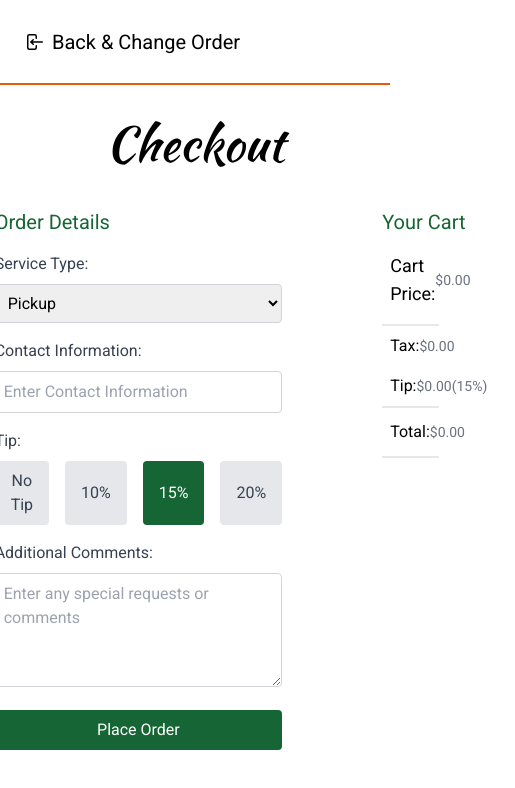
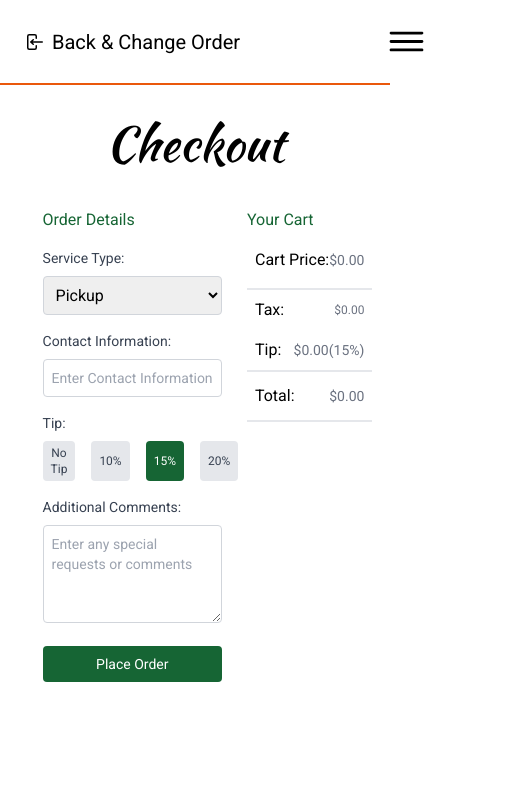
Before and after one commit to KingDonutOfAllDonuts/Leaf-Llama, a Next.js app in the folder leaf-llama/: page /order/checkout in a window 390 px wide. Shown: the top 788 px of the page, 515 px wide, since content can reach past the window. Built offline with nearby package versions, Linux system fonts and the light colour scheme.

Commit message:
checkout mobile fix, worklog

```diff
--- a/leaf-llama/components/AddToCartPopup.tsx
+++ b/leaf-llama/components/AddToCartPopup.tsx
@@ -96,7 +96,7 @@ const AddToCartPopup = ({ isOpen, foodData, closePopup, handleSubmit }) => {
           exit={{ opacity: 0 }}
         >
           <motion.div
-            className="bg-white rounded-lg shadow-lg md:w-[600px] w-[450px] h-full relative"
+            className="bg-white rounded-lg shadow-lg md:w-[600px] w-[450px] h-[calc(100%-50px)] relative"
             initial={{ y: 50, opacity: 0 }}
             animate={{ y: 0, opacity: 1 }}
             exit={{ y: 50, opacity: 0 }}
--- a/leaf-llama/components/CheckoutInfo.tsx
+++ b/leaf-llama/components/CheckoutInfo.tsx
@@ -89,16 +89,18 @@ const CheckoutInfo = () => {
   let cartPrice = 0;
   return (
     <>
-      <div className="flex w-full justify-center space-x-32 px-20">
+      <div className="flex w-full justify-center space-x-32 px-5 md:px-20">
         {/* pricing information */}
         <div className="px-5 flex justify-center mb-5">
           {/* form */}
-          <div className="w-1/2 mx-[100px]">
-            <h1 className="text-xl text-green-800 mb-4">Order Details</h1>
+          <div className="w-1/2 mx-[25px] md:mx-[100px]">
+            <h1 className="text-base md:text-xl text-green-800 mb-4">
+              Order Details
+            </h1>
             <div className="flex flex-col space-y-4">
               {/* Pickup or Table Service */}
               <div>
-                <label className="block text-gray-700 font-medium mb-2">
+                <label className="block md:text-base text-sm text-gray-700 font-medium mb-2">
                   Service Type:
                 </label>
                 <select
@@ -107,21 +109,25 @@ const CheckoutInfo = () => {
                   value={serviceType}
                   onChange={(e) => setServiceType(e.target.value)}
                 >
-                  <option value="pickup">Pickup</option>
-                  <option value="dineIn">Dine In</option>
+                  <option value="pickup" className="md:text-base text-sm">
+                    Pickup
+                  </option>
+                  <option value="dineIn" className="md:text-base text-sm">
+                    Dine In
+                  </option>
                 </select>
               </div>
 
               {/* Table Number (conditional on dine-in) */}
               {serviceType === "dineIn" && (
                 <div>
-                  <label className="block text-gray-700 font-medium mb-2">
+                  <label className="block md:text-base text-sm text-gray-700 font-medium mb-2">
                     Table Number:
                   </label>
                   <input
                     type="number"
                     placeholder="Enter table number"
-                    className={`border border-gray-300 p-2 rounded w-full ${
+                    className={`border md:text-base text-sm border-gray-300 p-2 rounded w-full ${
                       incompleteOptions.includes("tableNumber")
                         ? "border-4 border-red-500 rounded p-2"
                         : ""
@@ -138,13 +144,13 @@ const CheckoutInfo = () => {
 
               {/* Contact Information */}
               <div>
-                <label className="block text-gray-700 font-medium mb-2">
+                <label className="block text-gray-700 font-medium mb-2 md:text-base text-sm">
                   Contact Information:
                 </label>
                 <input
                   type="text"
                   placeholder="Enter Contact Information"
-                  className={`border border-gray-300 p-2 rounded w-full ${
+                  className={`border border-gray-300 p-2 rounded w-full md:text-base text-sm ${
                     incompleteOptions.includes("contact")
                       ? "border-red-500 border-4 rounded p-2"
                       : ""
@@ -157,7 +163,7 @@ const CheckoutInfo = () => {
 
               {/* Tip Selection */}
               <div>
-                <label className="block text-gray-700 font-medium mb-2">
+                <label className="block text-gray-700 font-medium mb-2 md:text-base text-sm">
                   Tip:
                 </label>
                 <div className="flex space-x-4">
@@ -165,7 +171,7 @@ const CheckoutInfo = () => {
                     <button
                       key={percentage}
                       type="button"
-                      className={`py-2 px-4 rounded transition-all ${
+                      className={`md:py-2 md:text-base text-xs px-2 py-1 md:px-4 rounded transition-all ${
                         tipPercentage === percentage
                           ? "bg-green-800 text-white"
                           : "bg-gray-200 text-gray-700 hover:bg-gray-300"
@@ -180,12 +186,12 @@ const CheckoutInfo = () => {
 
               {/* Additional Notes */}
               <div>
-                <label className="block text-gray-700 font-medium mb-2">
+                <label className="block md:text-base text-sm text-gray-700 font-medium mb-2">
                   Additional Comments:
                 </label>
                 <textarea
                   placeholder="Enter any special requests or comments"
-                  className="border border-gray-300 p-2 rounded w-full"
+                  className="border md:text-base text-sm border-gray-300 p-2 rounded w-full"
                   rows={4}
                   value={comments}
                   onChange={(e) => setComments(e.target.value)}
@@ -194,7 +200,7 @@ const CheckoutInfo = () => {
 
               {/* Submit Button */}
               <button
-                className="bg-green-800 text-white py-2 px-4 rounded hover:bg-green-700 transition"
+                className="bg-green-800 text-white py-2 px-4 rounded md:text-base text-sm hover:bg-green-700 transition"
                 onClick={validateOrder}
               >
                 {submitLoading ? "Order is Being Placed....." : "Place Order"}
@@ -203,9 +209,9 @@ const CheckoutInfo = () => {
           </div>
 
           <div className="mb-5">
-            <h1 className="text-xl text-green-800">Your Cart</h1>
+            <h1 className="text-base md:text-xl text-green-800">Your Cart</h1>
             {/* items */}
-            <div className="flex flex-col w-1/2">
+            <div className="flex flex-col">
               {cart.map((cartFood, i) => {
                 cartPrice += cartFood.data.price * cartFood.quantity;
                 return (
@@ -213,21 +219,23 @@ const CheckoutInfo = () => {
                     className="flex gap-2 border-b-2 py-1.5 px-2 transition-all w-full"
                     key={i}
                   >
-                    <p className="text-xl text-gray-500">{cartFood.quantity}</p>
+                    <p className="text-base md:text-xl text-gray-500">
+                      {cartFood.quantity}
+                    </p>
                     <div className="flex flex-col w-full">
                       <div className="flex justify-between w-full">
-                        <h3 className="font-medium text-black text-lg">
+                        <h3 className="font-medium md:text-lg text-sm text-black">
                           {cartFood.data.name}
                         </h3>
                         <div className="flex">
-                          <h4 className="text-gray-500 text-sm">
+                          <h4 className="text-gray-500 text-xs md:text-sm">
                             {formatPrice(
                               cartFood.data.price * cartFood.quantity
                             )}
                           </h4>
                         </div>
                       </div>
-                      <p className="text-sm text-gray-500 p-1">
+                      <p className="text-xs md:text-sm text-gray-500 p-1">
                         {cartFood.data.desc}
                       </p>
                     </div>
@@ -235,26 +243,26 @@ const CheckoutInfo = () => {
                 );
               })}
               <div className="flex justify-between border-b-2 py-4 items-center px-2 transition-all w-full">
-                <h3 className="text-lg">Cart Price: </h3>
+                <h3 className="text-base md:text-lg">Cart Price: </h3>
                 <h4 className="text-gray-500 text-sm">
                   {formatPrice(cartPrice)}
                 </h4>
               </div>
               <div className="flex justify-between py-2 items-center px-2 transition-all w-full">
-                <h3 className="">Tax: </h3>
-                <h4 className="text-gray-500 text-sm">
+                <h3 className="text-base md:text-lg">Tax: </h3>
+                <h4 className="text-gray-500 text-xs md:text-sm">
                   {formatPrice(cartPrice * 0.0825)}
                 </h4>
               </div>
               <div className="flex justify-between border-b-2 py-2 items-center px-2 transition-all w-full">
-                <h3 className="">Tip: </h3>
+                <h3 className="text-base md:text-lg">Tip: </h3>
                 <h4 className="text-gray-500 text-sm">
                   {formatPrice(cartPrice * tipPercentage)}({tipPercentage * 100}
                   %)
                 </h4>
               </div>
               <div className="flex justify-between border-b-2 py-3 items-center px-2 transition-all w-full">
-                <h3 className="">Total: </h3>
+                <h3 className="text-base md:text-lg">Total: </h3>
                 <h4 className="text-gray-500 text-sm">
                   {formatPrice(
                     Math.round(cartPrice * tipPercentage * 100) / 100 +
--- a/leaf-llama/components/Navbars/CheckoutNavbar.tsx
+++ b/leaf-llama/components/Navbars/CheckoutNavbar.tsx
@@ -19,8 +19,9 @@ const CheckoutNavbar = () => {
       <div className="max-md:hidden">
         <Title top={false} />
       </div>
-
-      <MiniNavbarMenu hidden={false} />
+      <div className="-ml-16">
+        <MiniNavbarMenu hidden={false} />
+      </div>
     </nav>
   );
 };
--- a/leaf-llama/components/Navbars/ManageNavbar.tsx
+++ b/leaf-llama/components/Navbars/ManageNavbar.tsx
@@ -82,12 +82,6 @@ const ManageNavbar = ({ account }) => {
       >
         <ul className="text-black text-sm font-medium">
           <li
-            className="px-4 py-2 hover:bg-gray-100 cursor-pointer"
-            onClick={handleProfileClick}
-          >
-            Profile Information
-          </li>
-          <li
             className="px-4 py-2 hover:bg-red-100 transition-all cursor-pointer border-t text-red-950"
             onClick={handleLogout}
           >
```
Also changed, not shown: 1 other file (tests, documents, lock files or other folders).
